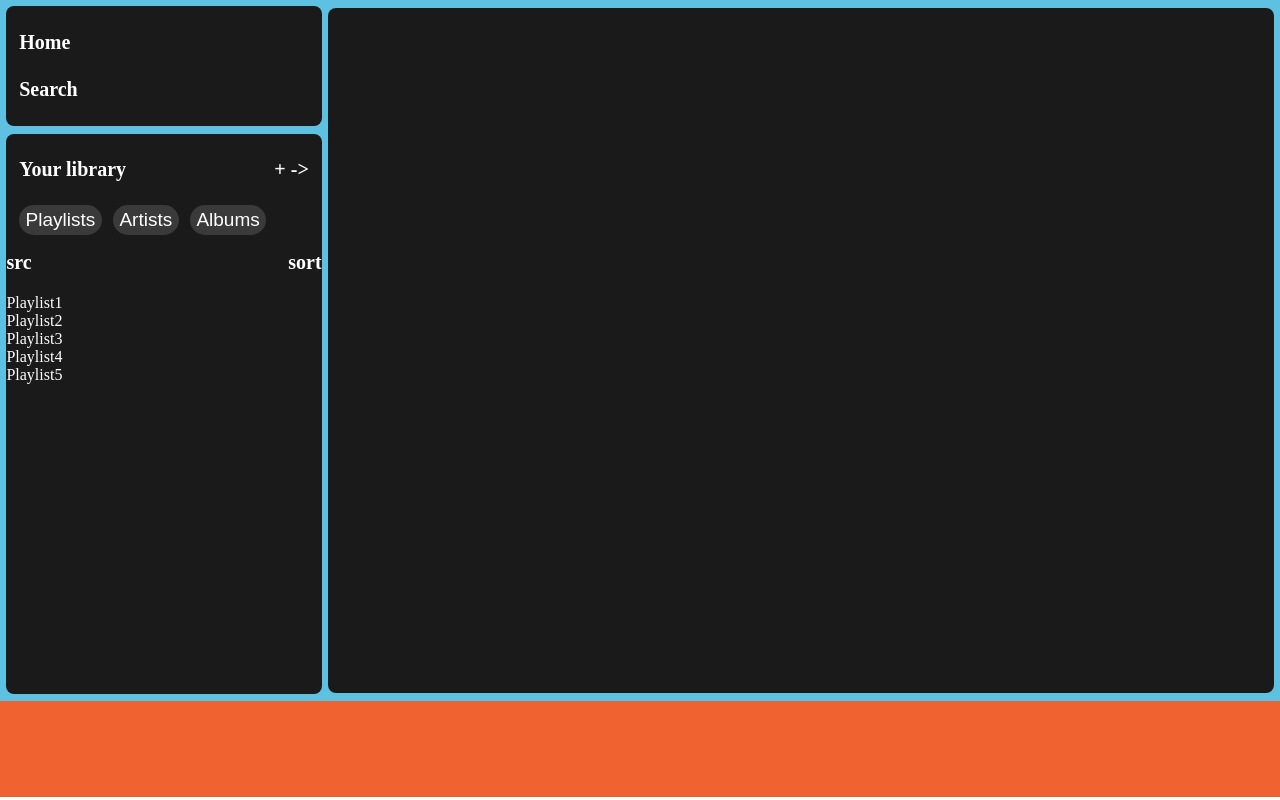
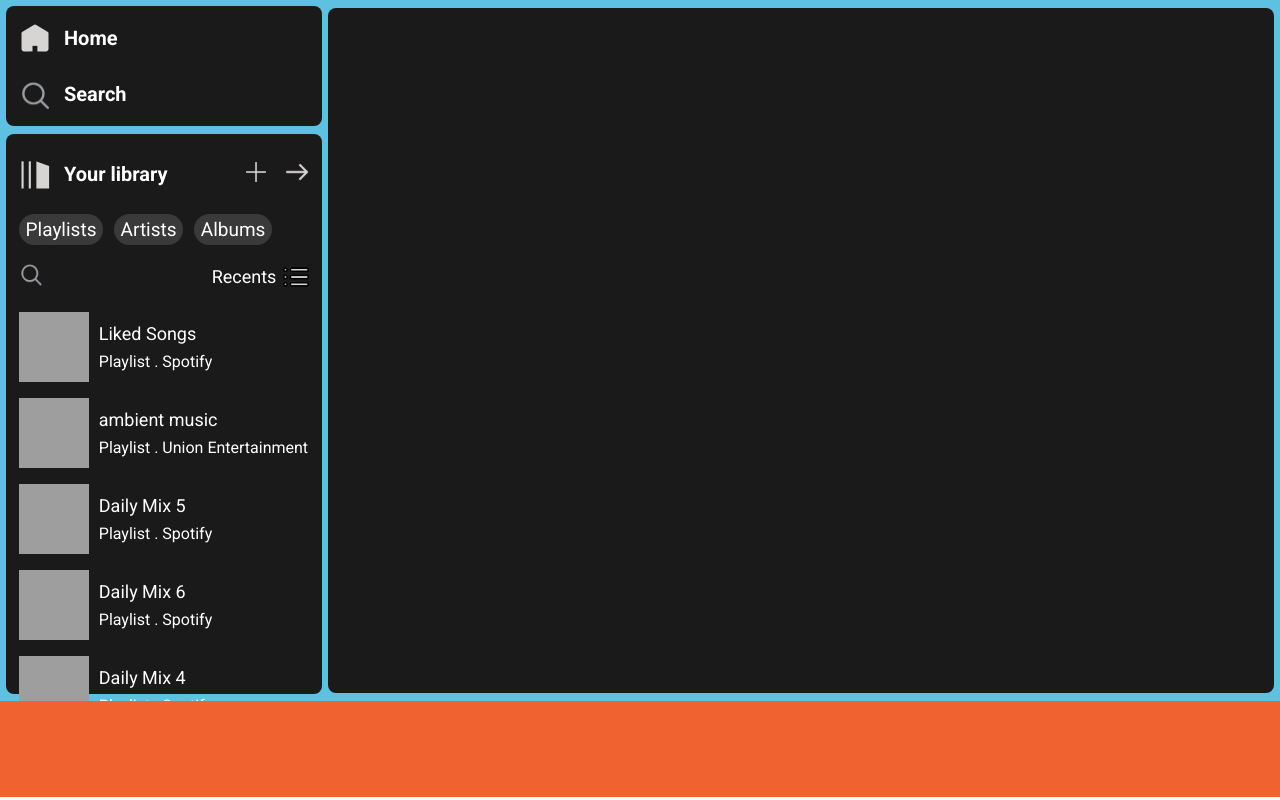
Before and after one commit to hassaan1shakil/Spotify-Clone, a plain HTML site: page index.html in a window 1280 px wide. Drawn offline with Linux system fonts and the light colour scheme; grey boxes are pictures that could not be loaded.

Commit message:
Completed Side Bar Design

```diff
--- a/index.html
+++ b/index.html
@@ -6,6 +6,12 @@
     <meta name="viewport" content="width=device-width, initial-scale=1.0">
     <title>Spotify</title>
     <link rel="icon" href="https://open.spotifycdn.com/cdn/images/favicon32.b64ecc03.png" type="image/x-icon">
+
+    <link rel="preconnect" href="https://fonts.googleapis.com">
+    <link rel="preconnect" href="https://fonts.gstatic.com" crossorigin>
+    <link
+        href="https://fonts.googleapis.com/css2?family=Roboto:ital,wght@0,100;0,300;0,400;0,500;0,700;0,900;1,100;1,300;1,400;1,500;1,700;1,900&display=swap"
+        rel="stylesheet">
 
     <link rel="stylesheet" href="style.css">
 
@@ -19,8 +25,9 @@
 
             <div class="top-buttons">
 
-                <p>Home</p>
-                <p>Search</p>
+                <a class="top-icon" href=""><img src="home.png" alt="" width="32px">Home</a>
+
+                <a class="top-icon" href=""><img src="search.png" alt="" width="32px">Search</a>
 
             </div>
 
@@ -28,10 +35,16 @@
 
                 <div class="library-nav">
 
-                    <div class="library-icons">
+                    <div class="library-title">
 
-                        <p>Your library</p>
-                        <p>+ -></p>
+                        <a class="top-icon" href=""><img src="playlist.png" alt="" width="32px">Your library</a>
+
+                        <div class="library-icons">
+                            <a href=""><img src="plus.png" alt="" width="20px"></a>
+
+                            <a href=""><img src="arrow.png" alt="" width="24px"></a>
+
+                        </div>
 
                     </div>
 
@@ -45,22 +58,135 @@
 
                 </div>
 
-                <div class="playlist-contianer">
+                <div class="playlist-container">
 
                     <div class="playlists-search">
 
-                        <p>src</p>
-                        <p>sort</p>
+                        <a href=""><img src="search.png" alt="" width="24px"></a>
+
+                        <a class="playlist-recents" href="">Recents<img src="list.png" alt="" width="26px"></a>
 
                     </div>
 
                     <div class="playlists">
 
-                        <p>Playlist1</p>
-                        <p>Playlist2</p>
-                        <p>Playlist3</p>
-                        <p>Playlist4</p>
-                        <p>Playlist5</p>
+                        <div class="playlist-object">
+
+                            <img class="playlist-img"
+                                src="https://i1.sndcdn.com/artworks-000129613107-bud4s0-t500x500.jpg" alt="">
+
+                            <div class="playlist-preview">
+
+                                <p class="playlist-title">Liked Songs</p>
+
+                                <p class="playlist-type">
+
+                                    Playlist . Spotify
+
+                                </p>
+
+                            </div>
+
+                        </div>
+
+                        <div class="playlist-object">
+
+                            <img class="playlist-img"
+                                src="https://i1.sndcdn.com/artworks-iXBM0m7Ky3UiSEcz-k74ZOQ-t500x500.jpg" alt="">
+
+                            <div class="playlist-preview">
+
+                                <p class="playlist-title">ambient music</p>
+
+                                <p class="playlist-type">
+
+                                    Playlist . Union Entertainment
+
+                                </p>
+
+                            </div>
+
+                        </div>
+
+                        <div class="playlist-object">
+
+                            <img class="playlist-img"
+                                src="https://dailymix-images.scdn.co/v2/img/ab6761610000e5eb99e4fca7c0b7cb166d915789/1/en/default"
+                                alt="">
+
+                            <div class="playlist-preview">
+
+                                <p class="playlist-title">Daily Mix 5</p>
+
+                                <p class="playlist-type">
+
+                                    Playlist . Spotify
+
+                                </p>
+
+                            </div>
+
+                        </div>
+
+                        <div class="playlist-object">
+
+                            <img class="playlist-img"
+                                src="https://dailymix-images.scdn.co/v2/img/ab6761610000e5ebae07171f989fb39736674113/6/en/default"
+                                alt="">
+
+                            <div class="playlist-preview">
+
+                                <p class="playlist-title">Daily Mix 6</p>
+
+                                <p class="playlist-type">
+
+                                    Playlist . Spotify
+
+                                </p>
+
+                            </div>
+
+                        </div>
+
+                        <div class="playlist-object">
+
+                            <img class="playlist-img"
+                                src="https://dailymix-images.scdn.co/v2/img/ab6761610000e5ebe2b6ba335a162a7b088ec303/4/en/default"
+                                alt="">
+
+                            <div class="playlist-preview">
+
+                                <p class="playlist-title">Daily Mix 4</p>
+
+                                <p class="playlist-type">
+
+                                    Playlist . Spotify
+
+                                </p>
+
+                            </div>
+
+                        </div>
+
+                        <div class="playlist-object">
+
+                            <img class="playlist-img"
+                                src="https://dailymix-images.scdn.co/v2/img/ab6761610000e5eb597f9edd2cd1a892d4412b09/3/en/default"
+                                alt="">
+
+                            <div class="playlist-preview">
+
+                                <p class="playlist-title">Daily Mix 3</p>
+
+                                <p class="playlist-type">
+
+                                    Playlist . Spotify
+
+                                </p>
+
+                            </div>
+
+                        </div>
 
                     </div>
 
--- a/style.css
+++ b/style.css
@@ -2,6 +2,7 @@
     margin: 0;
     padding: 0;
     color: white;
+    font-family: Roboto, Oxygen, Ubuntu, Cantarell, 'Open Sans', 'Helvetica Neue', sans-serif;
 }
 
 main {
@@ -27,14 +28,18 @@ main {
     align-items: left;
     row-gap: 3vh;
     height: 15vh;
+    padding-left: 1vw;
     background-color: rgb(27, 26, 26);
     border-radius: 8px;
 }
 
-.top-buttons p {
+.top-icon{
+    display: flex;
+    column-gap: 1vw;
+    align-items: center;
+    text-decoration: none;
     font-size: 20px;
     font-weight: bold;
-    padding-left: 1vw;
 }
 
 .library {
@@ -50,15 +55,6 @@ main {
     padding-right: 1vw;
 }
 
-.library-icons {
-    font-size: 20px;
-    font-weight: bold;
-    display: flex;
-    justify-content: space-between;
-    padding-top: 3vh;
-    padding-bottom: 3vh;
-}
-
 .library-nav button {
     font-size: 19px;
     border: none;
@@ -68,13 +64,73 @@ main {
     background-color: rgb(59, 58, 58);
 }
 
+.library-title {
+    font-size: 20px;
+    font-weight: bold;
+    display: flex;
+    justify-content: space-between;
+    padding-top: 3vh;
+    padding-bottom: 3vh;
+}
+
+.library-icons{
+    display: flex;
+    column-gap: 1.5vw;
+    align-items: center;
+}
+
+.playlist-container{
+    height: 57vh;
+    scroll-behavior: smooth;
+    scrollbar-width: 20px;
+    overflow-y: scroll;
+    padding-left: 1vw;
+}
+
 .playlists-search {
     font-size: 20px;
     font-weight: bold;
     display: flex;
     justify-content: space-between;
+    padding-right: 1vw;
     padding-top: 2vh;
     padding-bottom: 2.5vh;
+}
+
+.playlist-recents{
+    display: flex;
+    column-gap: 0.5vw;
+    align-items: center;
+    text-decoration: none;
+    font-size: 18px;
+    font-weight: 400;
+}
+
+.playlists{
+    display: flex;
+    flex-direction: column;
+    row-gap: 2vh;
+}
+
+.playlist-object{
+    display: flex;
+    align-items: center;
+    column-gap: 0.75vw;
+}
+
+.playlist-object img{
+    width: 70px;
+    height: 70px;
+}
+
+.playlist-preview{
+    display: flex;
+    flex-direction: column;
+    row-gap: 1vh;
+}
+
+.playlist-title{
+    font-size: 18px;
 }
 
 /* Home Page */
```
Also changed, not shown: arrow.png (added), home.png (added), list.png (added), playlist.png (added), plus.png (added), search.png (added), 1 other file.
